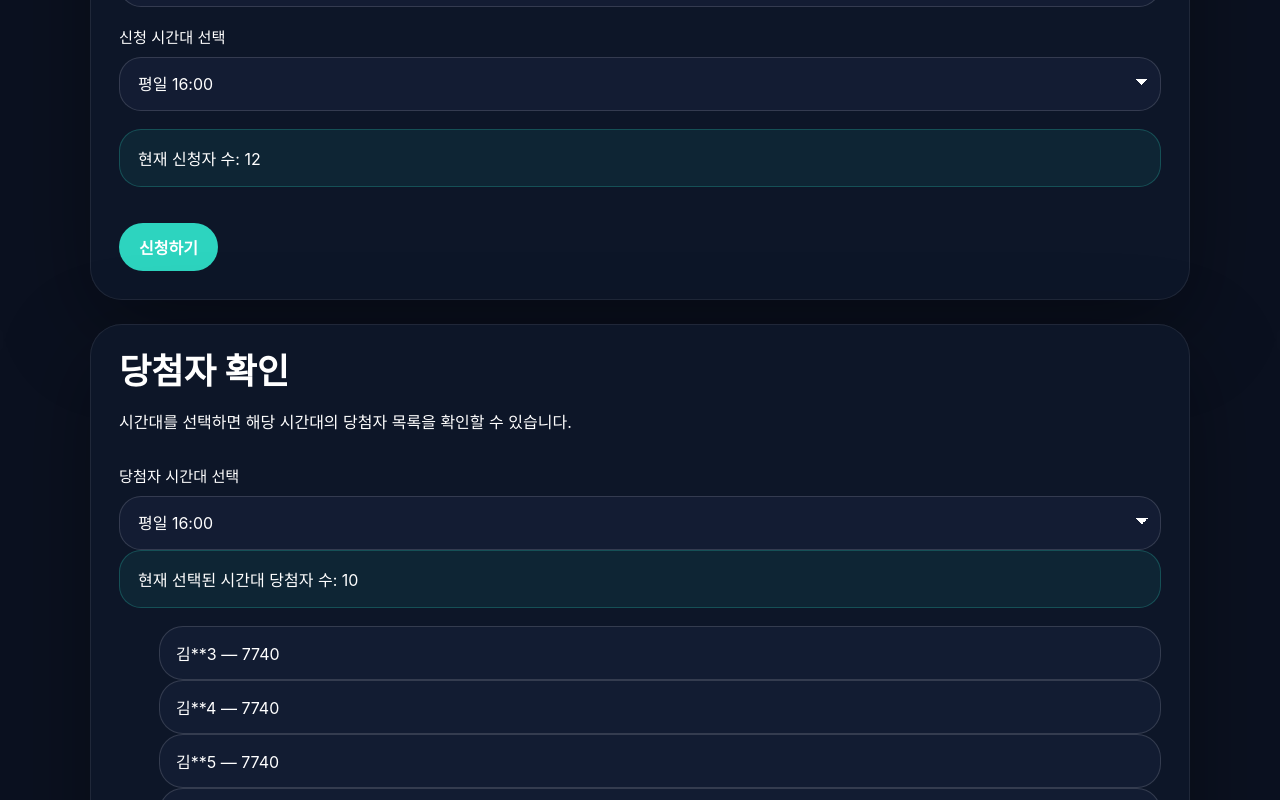
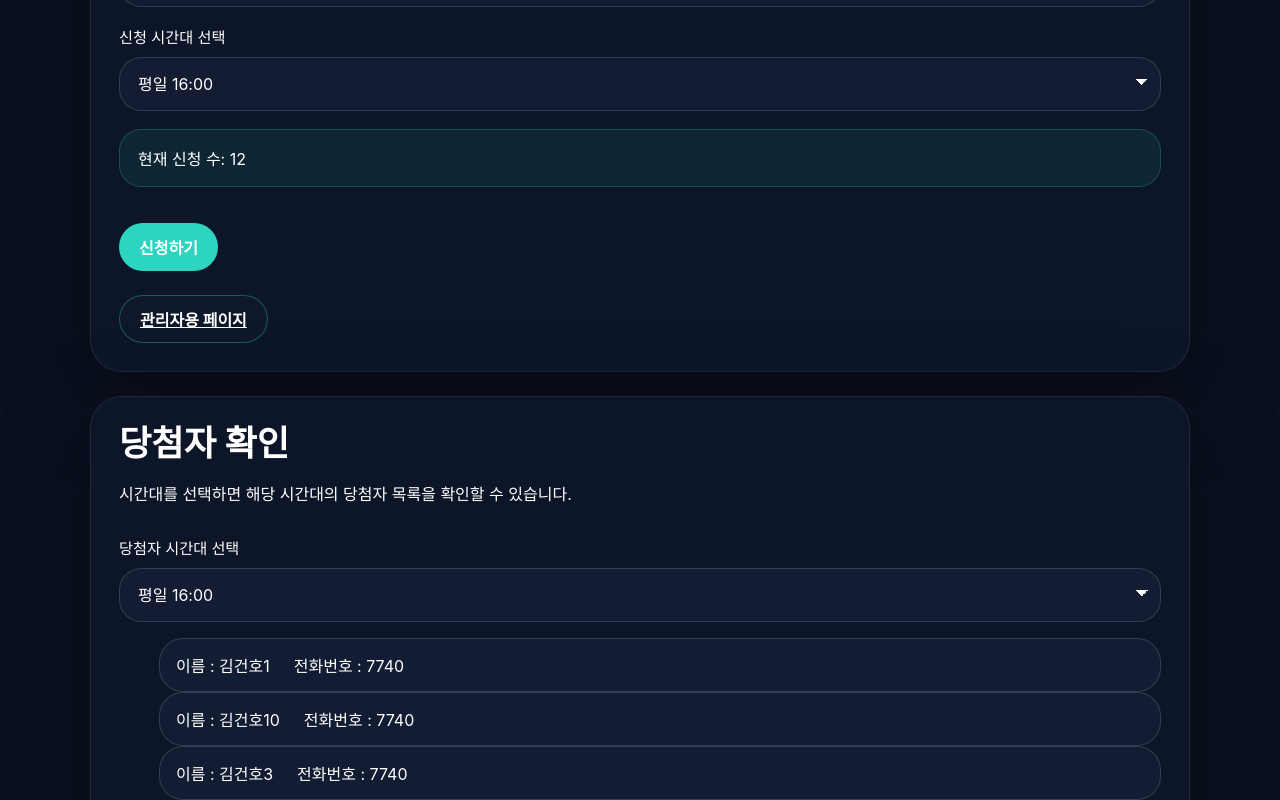
Before and after one commit to gh717k-beep/Champion-1250X-Secret-Room, a Next.js app: page / in a window 1280 px wide. Shown: the part 700-1500 px from the top of the page. Built offline with nearby package versions, Linux system fonts and the light colour scheme.

Commit message:
13 commit

```diff
--- a/app/api/contest/draw/route.ts
+++ b/app/api/contest/draw/route.ts
@@ -40,15 +40,9 @@ async function writeEntries(items: Entry[]) {
   await fs.writeFile(ENTRIES_FILE, JSON.stringify(items, null, 2));
 }
 
-function maskName(name: string) {
-  if (!name) return "";
-  const chars = Array.from(name);
-  if (chars.length <= 2) return chars[0] + "*";
-  return chars[0] + "*".repeat(Math.max(1, chars.length - 2)) + chars[chars.length - 1];
-}
-
-function tailPhone(phone: string) {
+function publicPhone(phone: string) {
   const digits = phone.replace(/[^0-9]/g, "");
+  if (digits.length === 11) return digits.slice(-4);
   if (digits.length <= 4) return digits;
   return digits.slice(-4);
 }
@@ -99,5 +93,6 @@ export async function POST(req: NextRequest) {
 
   await writeEntries(entries);
 
-  return NextResponse.json({ winners: winners.map((w) => ({ maskedName: maskName(w.name), phoneTail: tailPhone(w.phone) })) });
+  const sortedWinners = winners.slice().sort((a, b) => a.name.localeCompare(b.name, "ko"));
+  return NextResponse.json({ winners: sortedWinners.map((w) => ({ name: w.name, phoneDisplay: publicPhone(w.phone) })) });
 }
--- a/app/globals.css
+++ b/app/globals.css
@@ -281,6 +281,13 @@ select {
   justify-content: space-between;
 }
 
+.winner-display-row {
+  display: flex;
+  align-items: center;
+  justify-content: flex-start;
+  gap: 24px;
+}
+
 .entry-info-group,
 .entry-side-group {
   display: flex;
--- a/app/page.tsx
+++ b/app/page.tsx
@@ -3,6 +3,11 @@
 import { useEffect, useState, type FormEvent } from "react";
 
 type Slot = "weekday-16" | "weekday-18" | "weekend-12" | "weekend-14" | "weekend-16";
+
+type Winner = {
+  name: string;
+  phoneDisplay: string;
+};
 
 const SLOT_LABELS: Record<Slot, string> = {
   "weekday-16": "평일 16:00",
@@ -19,7 +24,7 @@ export default function Home() {
   const [winnerSlot, setWinnerSlot] = useState<Slot>("weekday-16");
   const [message, setMessage] = useState<string | null>(null);
   const [count, setCount] = useState<number | null>(null);
-  const [winners, setWinners] = useState<Array<{ maskedName: string; phoneTail: string }>>([]);
+  const [winners, setWinners] = useState<Winner[]>([]);
   const [winnerLoading, setWinnerLoading] = useState(false);
   const [loading, setLoading] = useState(false);
 
@@ -36,11 +41,33 @@ export default function Home() {
   async function fetchCount() {
     try {
       const res = await fetch(`/api/contest?slot=${encodeURIComponent(slot)}`);
-      if (!res.ok) return setCount(null);
+      if (!res.ok) {
+        setCount(null);
+        return;
+      }
+
       const data = await res.json();
       setCount(data.count ?? null);
-    } catch (e) {
+    } catch {
       setCount(null);
+    }
+  }
+
+  async function fetchWinners() {
+    setWinnerLoading(true);
+    try {
+      const res = await fetch(`/api/contest?slot=${encodeURIComponent(winnerSlot)}&winners=true`);
+      if (!res.ok) {
+        setWinners([]);
+        return;
+      }
+
+      const data = await res.json();
+      setWinners(data.winners ?? []);
+    } catch {
+      setWinners([]);
+    } finally {
+      setWinnerLoading(false);
     }
   }
 
@@ -52,6 +79,7 @@ export default function Home() {
     e.preventDefault();
     setMessage(null);
     const cleaned = cleanPhone(phone);
+
     if (!name.trim()) return setMessage("아이 이름을 입력하세요.");
     if (cleaned.length < 8) return setMessage("유효한 전화번호를 입력하세요.");
 
@@ -71,24 +99,10 @@ export default function Home() {
       } else {
         setMessage(data.error || "신청 중 오류가 발생했습니다.");
       }
-    } catch (err) {
+    } catch {
       setMessage("서버와 통신할 수 없습니다.");
     }
     setLoading(false);
-  }
-
-  async function fetchWinners() {
-    setWinnerLoading(true);
-    try {
-      const res = await fetch(`/api/contest?slot=${encodeURIComponent(winnerSlot)}&winners=true`);
-      if (!res.ok) return setWinners([]);
-      const data = await res.json();
-      setWinners(data.winners ?? []);
-    } catch {
-      setWinners([]);
-    } finally {
-      setWinnerLoading(false);
-    }
   }
 
   return (
@@ -112,7 +126,7 @@ export default function Home() {
             </div>
             <div className="info-box">
               <strong>공개</strong>
-              <p>이름 가운데는 모자이크, 전화번호 뒷자리만 공개됩니다.</p>
+              <p>이름은 그대로 공개되며 전화번호는 일부만 표시됩니다.</p>
             </div>
           </div>
         </section>
@@ -146,18 +160,23 @@ export default function Home() {
             </label>
 
             <div className="message-box" style={{ marginBottom: 18 }}>
-              현재 신청자 수: {count === null ? "불러오는 중..." : count}
+              현재 신청 수: {count === null ? "불러오는 중..." : count}
             </div>
 
             <div className="submit-row">
-              <button type="submit" className="button-primary button-large" disabled={loading}>
+              <button type="submit" className="button-primary" disabled={loading}>
                 {loading ? "신청 중..." : "신청하기"}
               </button>
             </div>
           </form>
 
           {message && <div className="message-box">{message}</div>}
+
+          <a href="/contest" className="button-secondary" style={{ marginTop: 24 }}>
+            관리자용 페이지
+          </a>
         </section>
+
         <section className="contest-card">
           <div className="contest-header">
             <h1>당첨자 확인</h1>
@@ -175,10 +194,6 @@ export default function Home() {
             </select>
           </label>
 
-          <div className="message-box" style={{ marginBottom: 18 }}>
-            현재 선택된 시간대 당첨자 수: {winners.length}
-          </div>
-
           {winnerLoading ? (
             <div className="message-box">당첨자 목록을 불러오는 중입니다...</div>
           ) : winners.length === 0 ? (
@@ -187,87 +202,16 @@ export default function Home() {
             <ul>
               {winners.map((winner, index) => (
                 <li key={index} className="result-item">
-                  {winner.maskedName} — {winner.phoneTail}
+                  <div className="winner-display-row">
+                    <span className="entry-text">이름 : {winner.name}</span>
+                    <span className="entry-text">전화번호 : {winner.phoneDisplay}</span>
+                  </div>
                 </li>
               ))}
             </ul>
           )}
         </section>
-
-        <div className="page-footer-link">
-          <a href="/contest" className="button-secondary button-compact">
-            관리자용 페이지
-          </a>
-        </div>
       </div>
     </main>
   );
 }
-
-function AdminDraw() {
-  const [slot, setSlot] = useState<Slot>("weekday-16");
-  const [secret, setSecret] = useState("");
-  const [result, setResult] = useState<any>(null);
-  const [loading, setLoading] = useState(false);
-
-  async function runDraw(e?: FormEvent) {
-    e?.preventDefault();
-    setLoading(true);
-    setResult(null);
-
-    try {
-      const res = await fetch(`/api/contest/draw?slot=${encodeURIComponent(slot)}&secret=${encodeURIComponent(secret)}`, {
-        method: "POST",
-      });
-      const data = await res.json();
-      setResult({ ok: res.ok, body: data });
-    } catch (err) {
-      setResult({ ok: false, body: { error: "서버 오류" } });
-    }
-
-    setLoading(false);
-  }
-
-  return (
-    <form className="admin-form" onSubmit={runDraw}>
-      <label className="form-label">
-        <span>시간대 선택</span>
-        <select value={slot} onChange={(e) => setSlot(e.target.value as Slot)}>
-          {Object.entries(SLOT_LABELS).map(([key, label]) => (
-            <option key={key} value={key}>
-              {label}
-            </option>
-          ))}
-        </select>
-      </label>
-
-      <label className="form-label">
-        <span>관리자 비밀키</span>
-        <input value={secret} onChange={(e) => setSecret(e.target.value)} placeholder="관리자 비밀키" />
-      </label>
-
-      <button type="submit" className="button-secondary" disabled={loading}>
-        {loading ? "추첨 중..." : "추첨 실행"}
-      </button>
-
-      {result && (
-        <div className="result-box">
-          {result.ok ? (
-            <>
-              <div className="result-title">당첨자 목록</div>
-              <ul>
-                {result.body.winners.map((winner: any, index: number) => (
-                  <li key={index} className="result-item">
-                    {winner.maskedName} — {winner.phoneTail}
-                  </li>
-                ))}
-              </ul>
-            </>
-          ) : (
-            <div className="error-text">{result.body?.error || "오류가 발생했습니다."}</div>
-          )}
-        </div>
-      )}
-    </form>
-  );
-}
--- a/data/entries.json
+++ b/data/entries.json
@@ -1,20 +1,20 @@
 [
   {
     "id": 1786067175102,
-    "name": "김건호22",
+    "name": "김건호1",
     "phone": "01033947740",
     "slot": "weekday-16",
     "createdAt": "2026-08-07T01:46:15.102Z",
-    "winner": false
+    "winner": true,
+    "drawnAt": "2026-08-07T02:52:42.355Z"
   },
   {
     "id": 1786067183289,
-    "name": "김건호3",
+    "name": "김건호2",
     "phone": "01033947740",
     "slot": "weekday-16",
     "createdAt": "2026-08-07T01:46:23.289Z",
-    "winner": true,
-    "drawnAt": "2026-08-07T02:41:50.863Z"
+    "winner": false
   },
   {
     "id": 1786070074695,
@@ -23,7 +23,7 @@
     "slot": "weekday-16",
     "createdAt": "2026-08-07T02:34:34.695Z",
     "winner": true,
-    "drawnAt": "2026-08-07T02:41:50.863Z"
+    "drawnAt": "2026-08-07T02:52:42.355Z"
   },
   {
     "id": 1786070080614,
@@ -32,7 +32,7 @@
     "slot": "weekday-16",
     "createdAt": "2026-08-07T02:34:40.614Z",
     "winner": true,
-    "drawnAt": "2026-08-07T02:41:50.863Z"
+    "drawnAt": "2026-08-07T02:52:42.355Z"
   },
   {
     "id": 1786070084862,
@@ -41,7 +41,7 @@
     "slot": "weekday-16",
     "createdAt": "2026-08-07T02:34:44.862Z",
     "winner": true,
-    "drawnAt": "2026-08-07T02:41:50.863Z"
+    "drawnAt": "2026-08-07T02:52:42.355Z"
   },
   {
     "id": 1786070088681,
@@ -50,7 +50,7 @@
     "slot": "weekday-16",
     "createdAt": "2026-08-07T02:34:48.681Z",
     "winner": true,
-    "drawnAt": "2026-08-07T02:41:50.863Z"
+    "drawnAt": "2026-08-07T02:52:42.355Z"
   },
   {
     "id": 1786070092337,
@@ -58,8 +58,7 @@
     "phone": "01033947740",
     "slot": "weekday-16",
     "createdAt": "2026-08-07T02:34:52.337Z",
-    "winner": true,
-    "drawnAt": "2026-08-07T02:41:50.863Z"
+    "winner": false
   },
   {
     "id": 1786070095952,
@@ -68,7 +67,7 @@
     "slot": "weekday-16",
     "createdAt": "2026-08-07T02:34:55.952Z",
     "winner": true,
-    "drawnAt": "2026-08-07T02:41:50.863Z"
+    "drawnAt": "2026-08-07T02:52:42.355Z"
   },
   {
     "id": 1786070099530,
@@ -76,33 +75,34 @@
     "phone": "01033947740",
     "slot": "weekday-16",
     "createdAt": "2026-08-07T02:34:59.530Z",
-    "winner": false
+    "winner": true,
+    "drawnAt": "2026-08-07T02:52:42.355Z"
   },
   {
     "id": 1786070102767,
-    "name": "김건호11",
+    "name": "김건호3",
     "phone": "01033947740",
     "slot": "weekday-16",
     "createdAt": "2026-08-07T02:35:02.767Z",
     "winner": true,
-    "drawnAt": "2026-08-07T02:41:50.863Z"
+    "drawnAt": "2026-08-07T02:52:42.355Z"
   },
   {
     "id": 1786070106007,
-    "name": "김건호12",
+    "name": "이민우",
     "phone": "01033947740",
     "slot": "weekday-16",
     "createdAt": "2026-08-07T02:35:06.007Z",
     "winner": true,
-    "drawnAt": "2026-08-07T02:41:50.863Z"
+    "drawnAt": "2026-08-07T02:52:42.355Z"
   },
   {
     "id": 1786070109373,
-    "name": "김건호13",
+    "name": "이민우2",
     "phone": "01033947740",
     "slot": "weekday-16",
     "createdAt": "2026-08-07T02:35:09.373Z",
     "winner": true,
-    "drawnAt": "2026-08-07T02:41:50.863Z"
+    "drawnAt": "2026-08-07T02:52:42.355Z"
   }
 ]
```
Also changed, not shown: app/api/contest/route.ts (+6 -9 lines), app/contest/page.tsx (+12 -25 lines).
